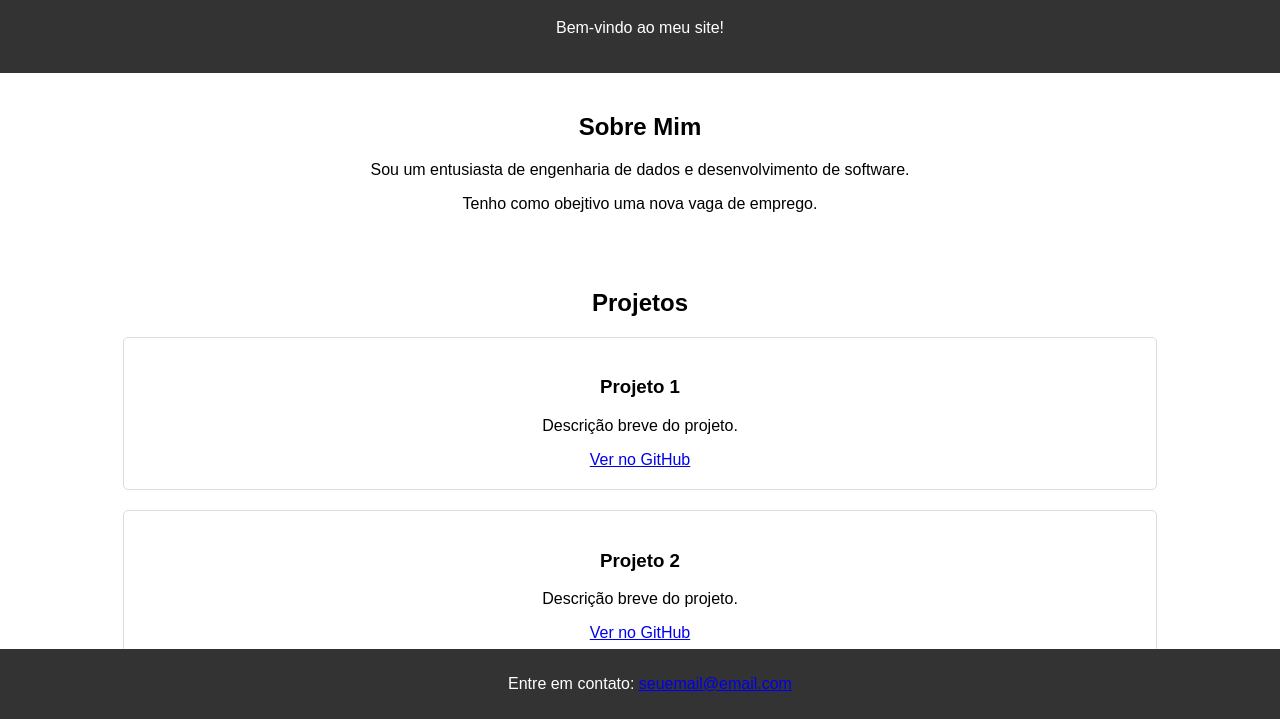
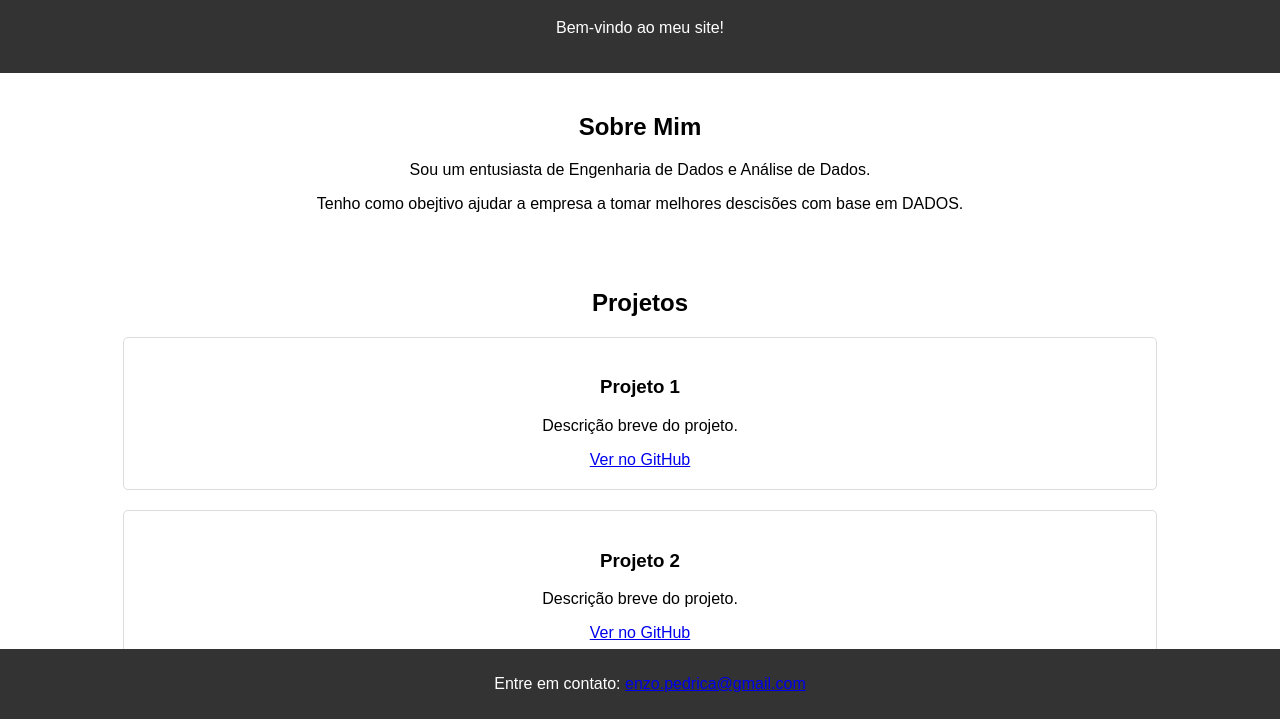
Before and after one commit to enzokpedrica/landing-page, a plain HTML site: page index.html in a window 1280 px wide. Shown: the part 81-800 px from the top of the page. Drawn offline with Linux system fonts and the light colour scheme.

Commit message:
Alteração descrição e e-mail

```diff
--- a/index.html
+++ b/index.html
@@ -44,8 +44,8 @@
 
     <section>
         <h2>Sobre Mim</h2>
-        <p>Sou um entusiasta de engenharia de dados e desenvolvimento de software.</p>
-        <p>Tenho como obejtivo uma nova vaga de emprego.</p>
+        <p>Sou um entusiasta de Engenharia de Dados e Análise de Dados.</p>
+        <p>Tenho como obejtivo ajudar a empresa a tomar melhores descisões com base em DADOS.</p>
     </section>
 
     <section>
@@ -63,7 +63,7 @@
     </section>
 
     <footer>
-        <p>Entre em contato: <a href="mailto:seuemail@email.com">seuemail@email.com</a></p>
+        <p>Entre em contato: <a href="Enzo:enzo.pedrica@gmail.com">enzo.pedrica@gmail.com</a></p>
     </footer>
 </body>
 </html>
```
